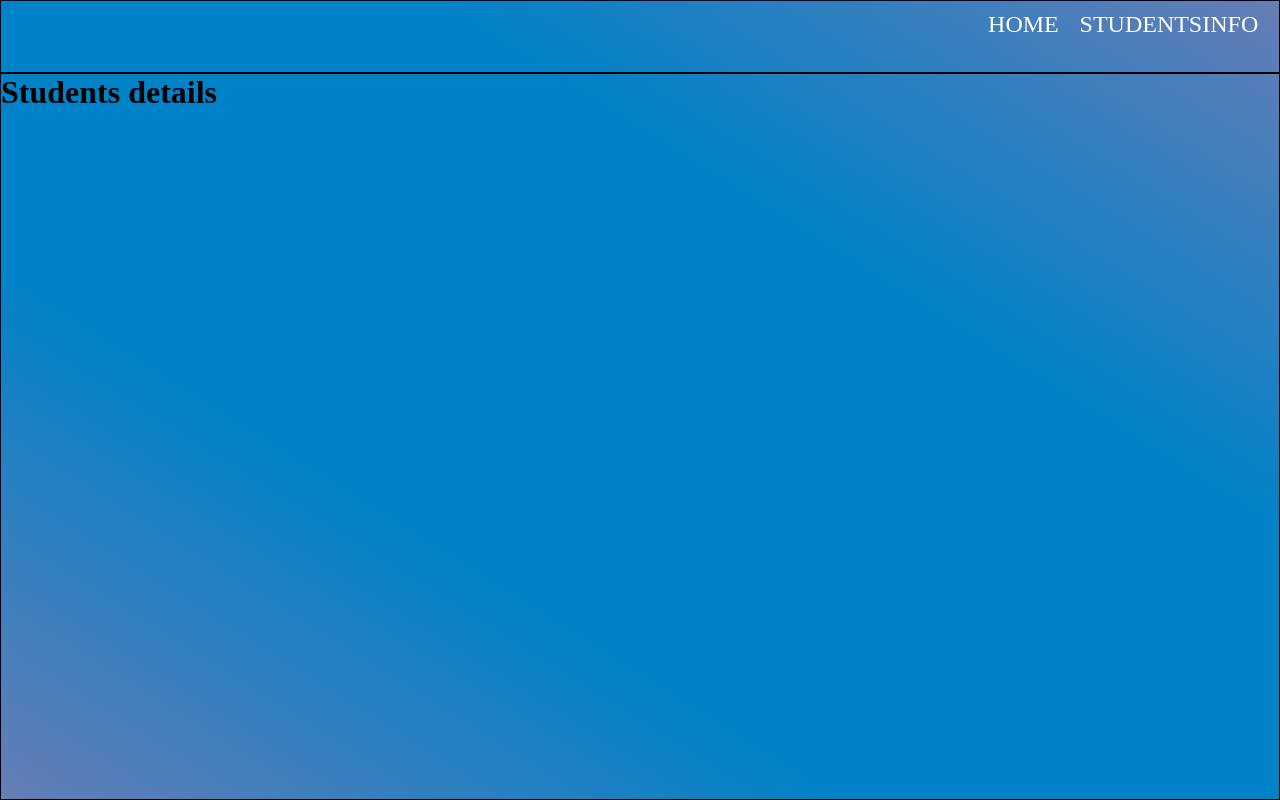
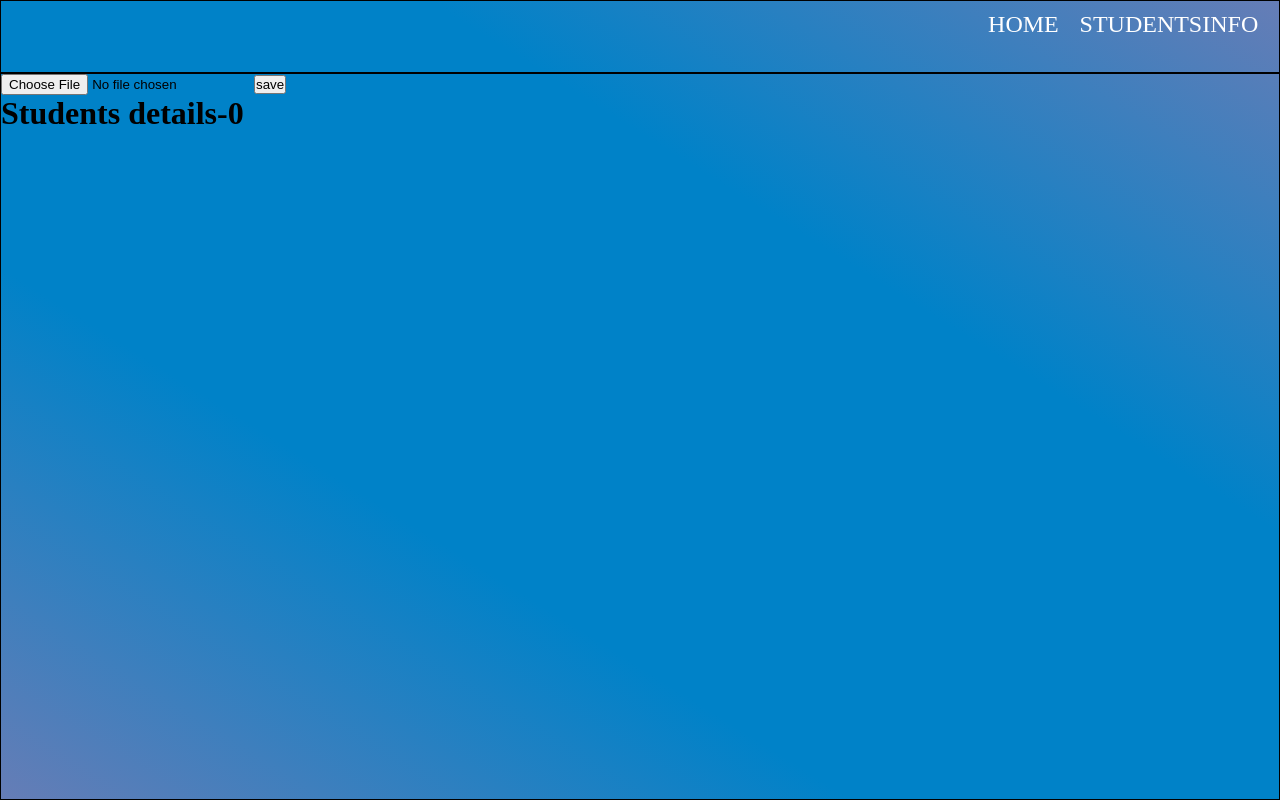
Before and after one commit to Mj-Techs/Student-tracker, a React (Create React App) app: page /students in a window 1280 px wide. Built offline with nearby package versions, Linux system fonts and the light colour scheme.

Commit message:
getting the file

```diff
--- a/src/components/StudentsInfo.js
+++ b/src/components/StudentsInfo.js
@@ -1,9 +1,39 @@
-import React from "react";
-
+import React, { useState } from "react";
+import { useSelector, useDispatch } from "react-redux";
 const StudentsInfo = () => {
+  const [file, setFile] = useState("");
+  const [chatData, setChatData] = useState([]);
+  console.log(typeof chatData);
+  const students = useSelector((state) => state.students);
+  const handleFile = (e) => {
+    const file = e.target.files[0];
+    setFile(file);
+  };
+  const handleSubmit = (e) => {
+    e.preventDefault();
+    const fileReader = new FileReader();
+    fileReader.readAsText(file);
+    fileReader.onload = (e) => {
+      const data = e.target.result.split("\n");
+      setChatData(data);
+    };
+  };
   return (
     <div>
-      <h1>Students details</h1>
+      <div>
+        <form onSubmit={handleSubmit}>
+          <input type="file" onChange={handleFile} />
+          <button type="submit">save</button>
+        </form>
+      </div>
+      <h1>Students details-{chatData.length}</h1>
+      {chatData.length !== 0 && (
+        <ul>
+          {chatData.map((ele) => (
+            <li>{ele}</li>
+          ))}
+        </ul>
+      )}
     </div>
   );
 };
--- a/src/index.js
+++ b/src/index.js
@@ -1,12 +1,19 @@
 import React from "react";
 import ReactDOM from "react-dom";
 import { BrowserRouter as Router } from "react-router-dom";
+import { Provider } from "react-redux";
 import "./index.css";
 import App from "./App";
+import { configureStore } from "./store/ConfigureStore";
+
+const store = configureStore();
+console.log(store.getState());
 
 ReactDOM.render(
-  <Router>
-    <App />
-  </Router>,
+  <Provider store={store}>
+    <Router>
+      <App />
+    </Router>
+  </Provider>,
   document.getElementById("root")
 );
--- /dev/null
+++ b/src/reducer/studentReducer.js
@@ -0,0 +1,10 @@
+const initialValue = [];
+
+const studentReducer = (state = initialValue, action) => {
+  switch (action.type) {
+    default: {
+      return [...state];
+    }
+  }
+};
+export default studentReducer;
--- a/src/store/ConfigureStore.js
+++ b/src/store/ConfigureStore.js
@@ -0,0 +1,10 @@
+import { createStore, combineReducers } from "redux";
+import studentReducer from "../reducer/studentReducer";
+export const configureStore = () => {
+  const store = createStore(
+    combineReducers({
+      students: studentReducer,
+    })
+  );
+  return store;
+};
```
Also changed, not shown: 1 other file (tests, documents, lock files or other folders).
